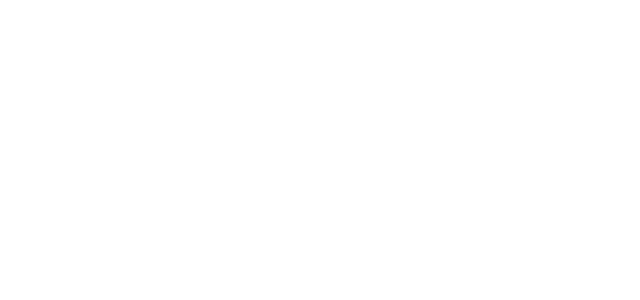
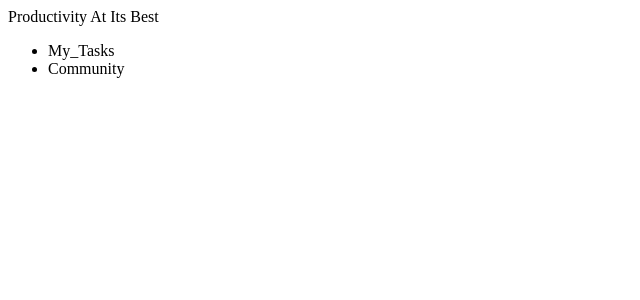
Before and after one commit to karugo-murage/Daily-planner, a React (Create React App) app: page / in a window 1280 px wide. Shown: the top 300 px of the page, without its empty margins (0-640 px from the left). Built offline with nearby package versions, Linux system fonts and the light colour scheme.

Commit message:
add sign in and sign up form

```diff
--- a/src/App.js
+++ b/src/App.js
@@ -1,8 +1,12 @@
-
-import './assets/App.css';
+import Home  from './components/Home';
+// import './assets/App.css';
 
 function App() {
-
+  return(
+    <>
+      <Home/>
+    </>
+  )
 
 }
 
--- a/src/components/Home.js
+++ b/src/components/Home.js
@@ -1,10 +1,9 @@
 import { useState } from "react";
-// import React {useState} from "react";
 
 function Home(){
 
     return(
-        <div>
+        <>
             <header>
                 <div>Productivity At Its Best</div>
                 <ul>
@@ -12,7 +11,11 @@ function Home(){
                     <li>Community</li>
                 </ul>
             </header>
-        </div>
+            <div>
+
+            </div>
+
+        </>
     )
 }
 
```
Also changed, not shown: src/Signup.js (added), src/components/Signin.js (added).
